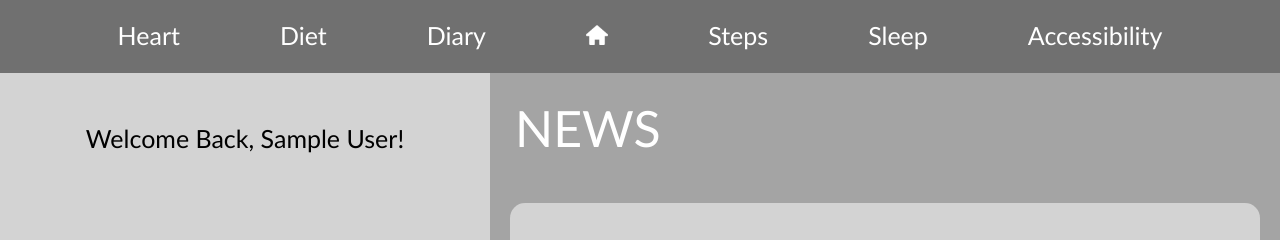
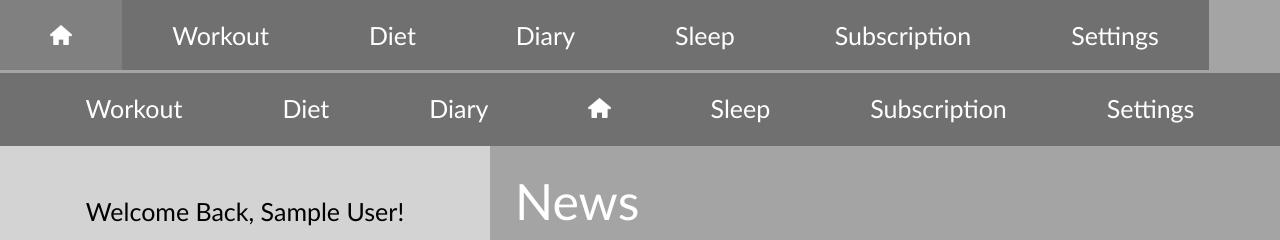
Before and after one commit to calvinandwillump/TokaFitness, a Flask app: page /homepage in a window 1280 px wide. Shown: the top 240 px of the page. Run offline with Flask 3, Linux system fonts and the light colour scheme; the visitor is signed in with stand-in values (Sample User, id 1).

Commit message:
Update homepage.html

```diff
--- a/templates/homepage.html
+++ b/templates/homepage.html
@@ -4,23 +4,36 @@
     <meta charset="UTF-8">
     <meta name="viewport" content="width=device-width, initial-scale=1.0">
     <link rel="stylesheet" href="static/style.css">
-    <title>Fitness Website</title>
+    <script src="static/script.js"></script>
+    <title>ToKa Fitness</title>
 </head>
 <body>
+    <div id="menupage">
+        <ul>
+            <li><a href="/homepage"><img class="homeicon" src="static/homeicon.png" alt="Home"></a></li>
+            <li><a href="">Workout</a></li>
+            <li><a href="">Diet</a></li>
+            <li><a href="/diary">Diary</a></li>
+            <li><a href="">Sleep</a></li>
+            <li><a href="/subscription">Subscription</a></li>
+            <li><a href="/settings">Settings</a></li>
+        </ul>
+    </div>
     <div class="nav">
         <ul id="responsivenav">
-            <li><a href="heart.html">Heart</a></li>
-            <li><a href="diet.html">Diet</a></li>
+            <li><a href="">Workout</a></li>
+            <li><a href="">Diet</a></li>
             <li><a href="/diary">Diary</a></li>
             <li><a href="/homepage"><img class="homeicon" src="static/homeicon.png" alt="Home"></a></li>
-            <li><a href="steps.html">Steps</a></li>
-            <li><a href="sleep.html">Sleep</a></li>
-            <li><a href="accessibility.html">Accessibility</a></li>
+            <li><a href="">Sleep</a></li>
+            <li><a href="/subscription">Subscription</a></li>
+            <li><a href="/settings">Settings</a></li>
         </ul>
+        <div id="contentContainer"></div>
     </div>
     <div id="resizednav">
         <ul>
-            <li><a href="/navbar"><img class="menuburger" src="static/menuburger.png" alt="menu"></a></li>
+            <li><a href="#"><img class="menuburger" src="static/menuburger.png" alt="menu"></a></li>
         </ul>
     </div>
     <div class="page">
@@ -38,7 +51,7 @@
     </div>
     <div class="background">
         <div class="title">
-        NEWS
+        News
         </div>
         <div class="news-box">
             <div class="news-box-video">
@@ -69,17 +82,8 @@
             </p>
         </div>
         <div class="news-box">
-            <div class="news-box-video">
-                <iframe
-                width="560"
-                height="315"
-                src="https://www.youtube.com/embed/eEzD-Y97ges"
-                frameborder="0"
-                allowfullscreen
-                ></iframe>
-            </div>
             <p class="news-box-text">
-
+                news
             </p>
         </div>
     </div>
```
